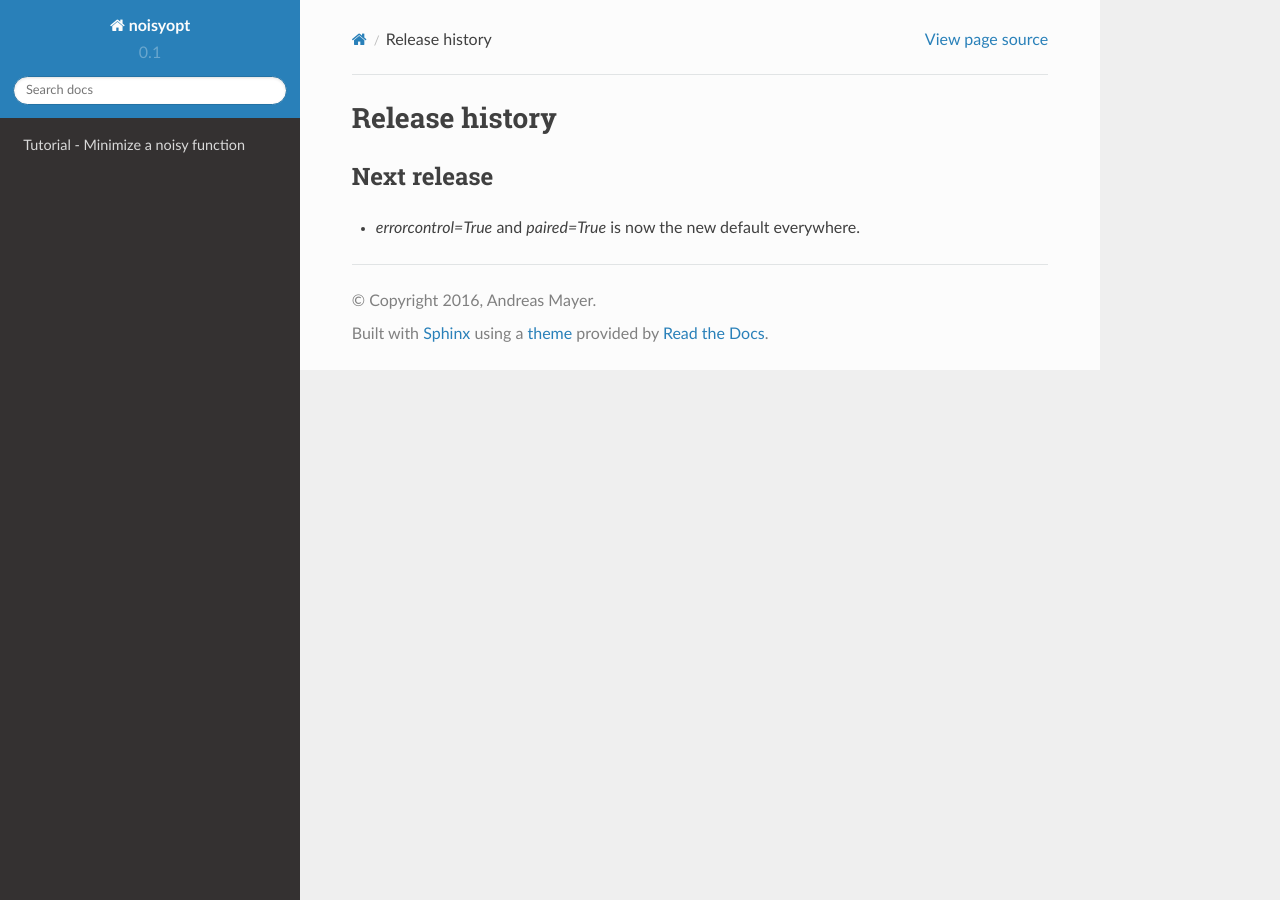
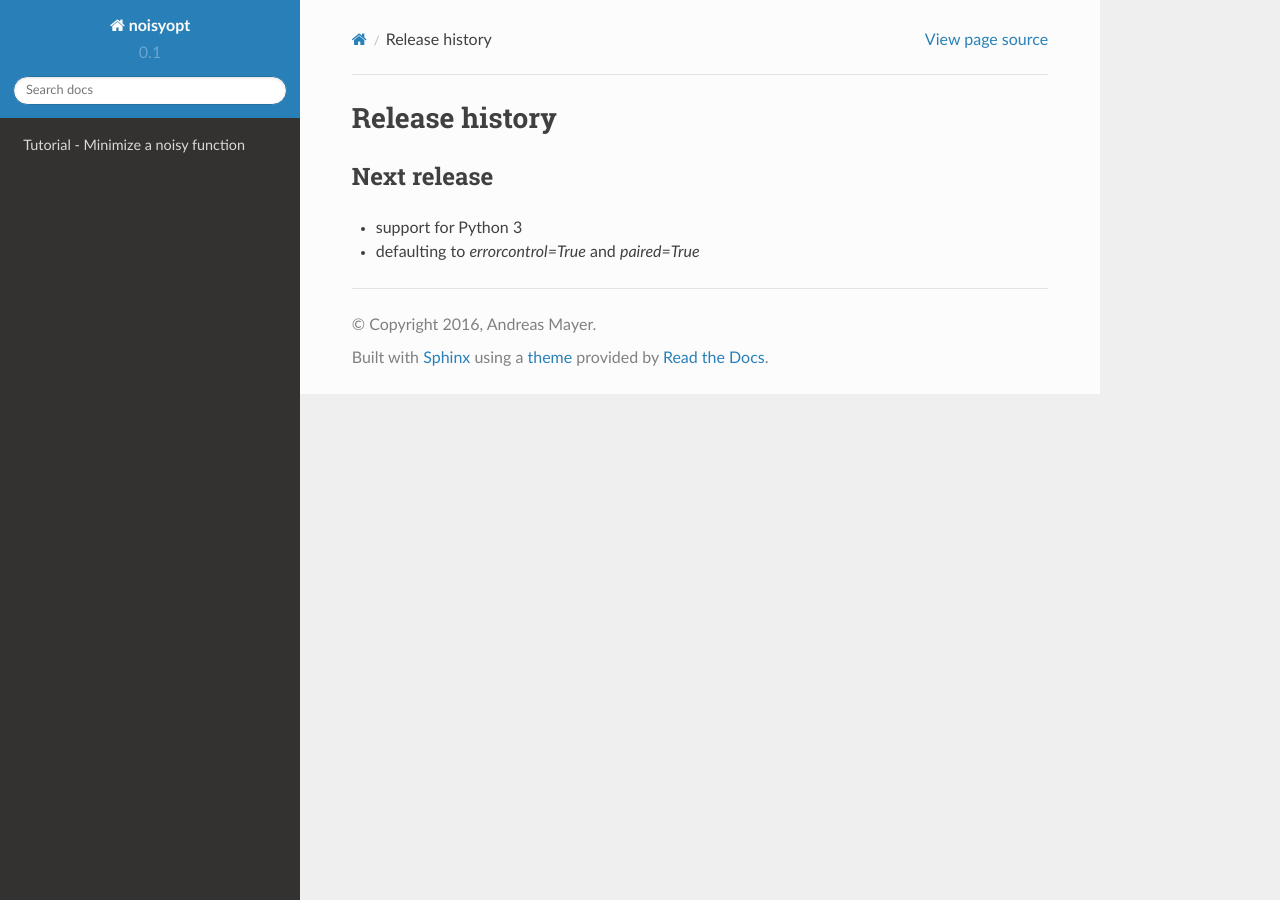
Before and after one commit to andim/noisyopt, a Sphinx documentation site: the page built from doc/changelog.rst, in a window 1280 px wide. Built offline with Sphinx 7.4.7 and the Read the Docs theme 2.0.0, drawn with Linux system fonts in a browser that asks for light colours; formulas are drawn with MathJax 3; pages that are not in the unit, such as notebooks, are missing from menus.

Commit message:
updated changelog

```diff
--- a/doc/changelog.rst
+++ b/doc/changelog.rst
@@ -4,4 +4,5 @@ Release history
 Next release
 ============
 
-* `errorcontrol=True` and `paired=True` is now the new default everywhere.
+* support for Python 3
+* defaulting to `errorcontrol=True` and `paired=True`
```
